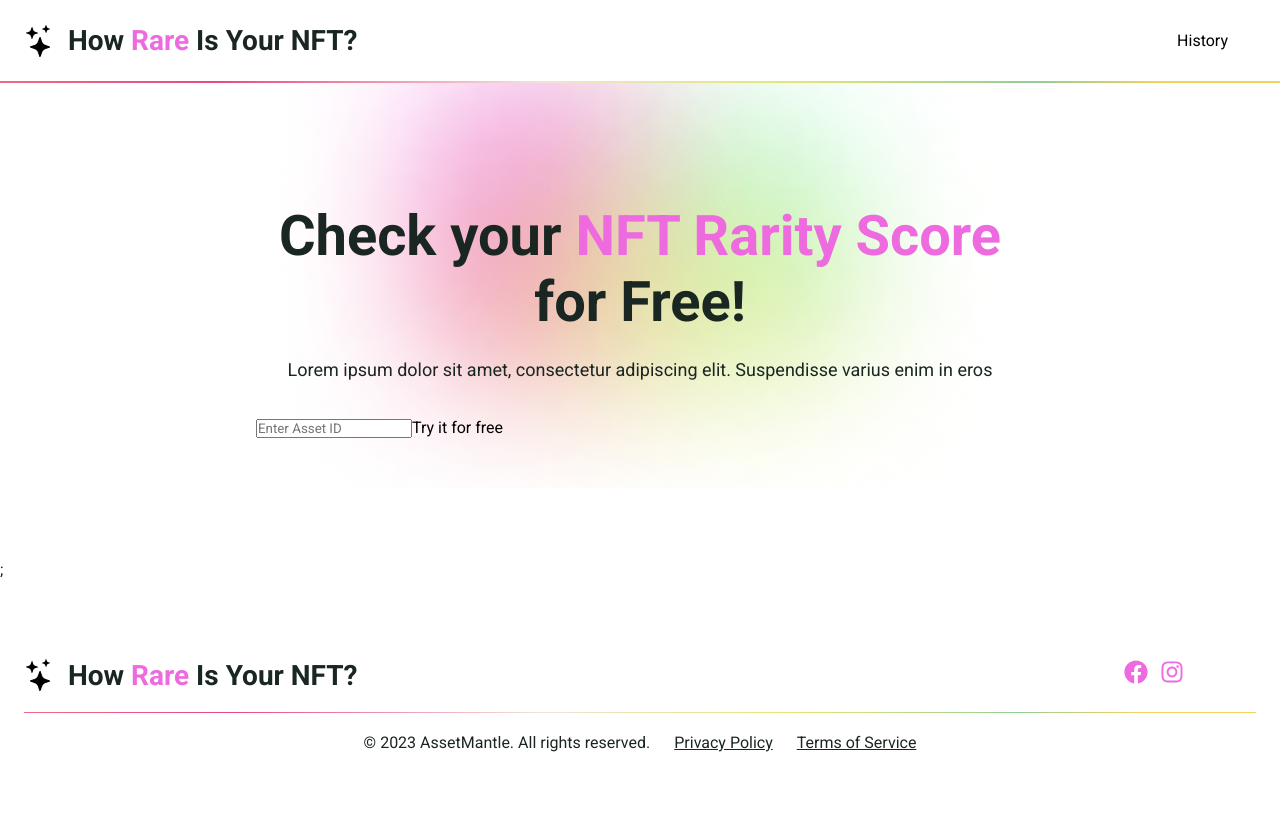
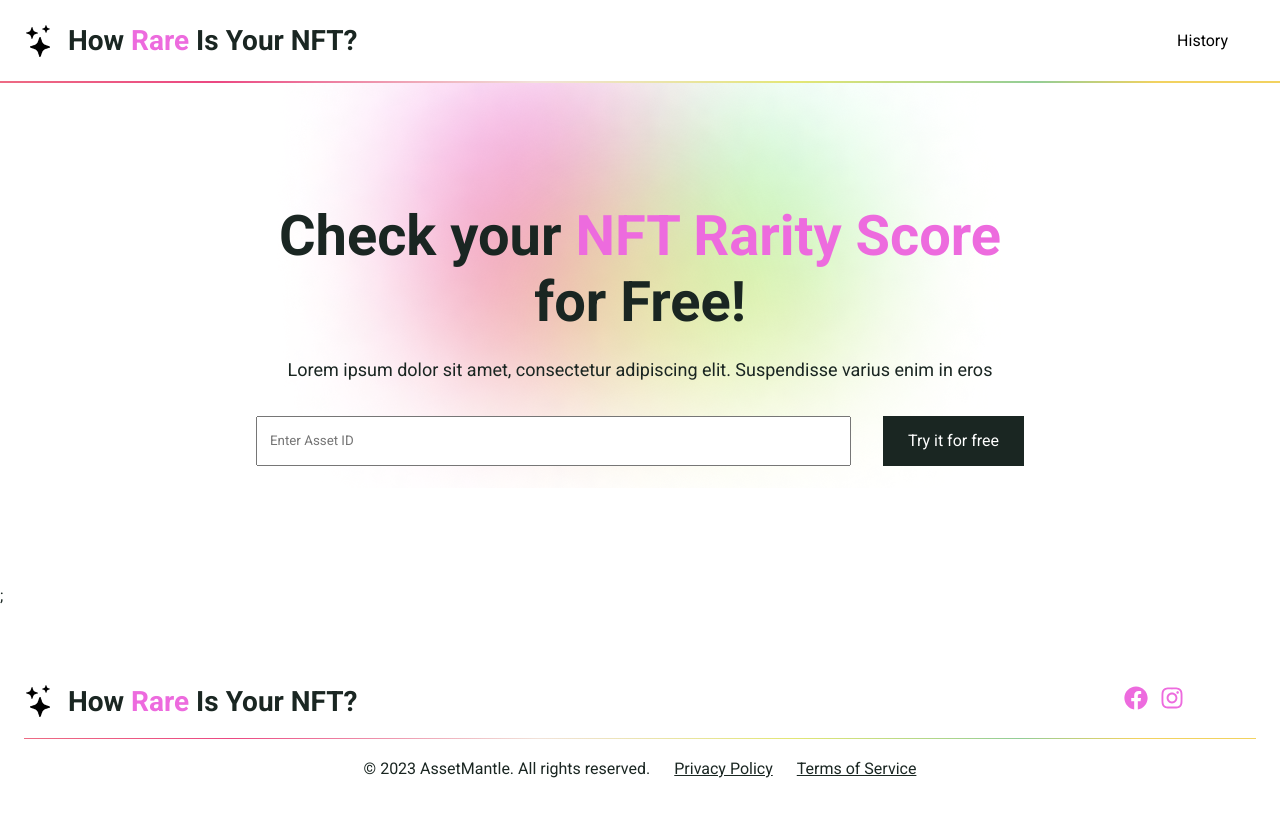
Before and after one commit to AssetMantle/rarity-checker, a Next.js app: page / in a window 1280 px wide. Shown: the top 816 px of the page. Built offline with nearby package versions, Linux system fonts and the light colour scheme; some icons are missing.

Commit message:
💅style bug fix

```diff
--- a/styles/index.scss
+++ b/styles/index.scss
@@ -285,6 +285,7 @@ button,
         text-align: center;
       }
       &-form {
+        & > form {
           display: flex;
           gap: sizeFun(4);
           padding-top: sizeFun(3);
@@ -306,6 +307,7 @@ button,
             &:hover {
               background-color: $rc-primary;
               color: $rc-dark;
+            }
           }
         }
       }
```
Lines whose indentation alone changed are shown as unchanged.
